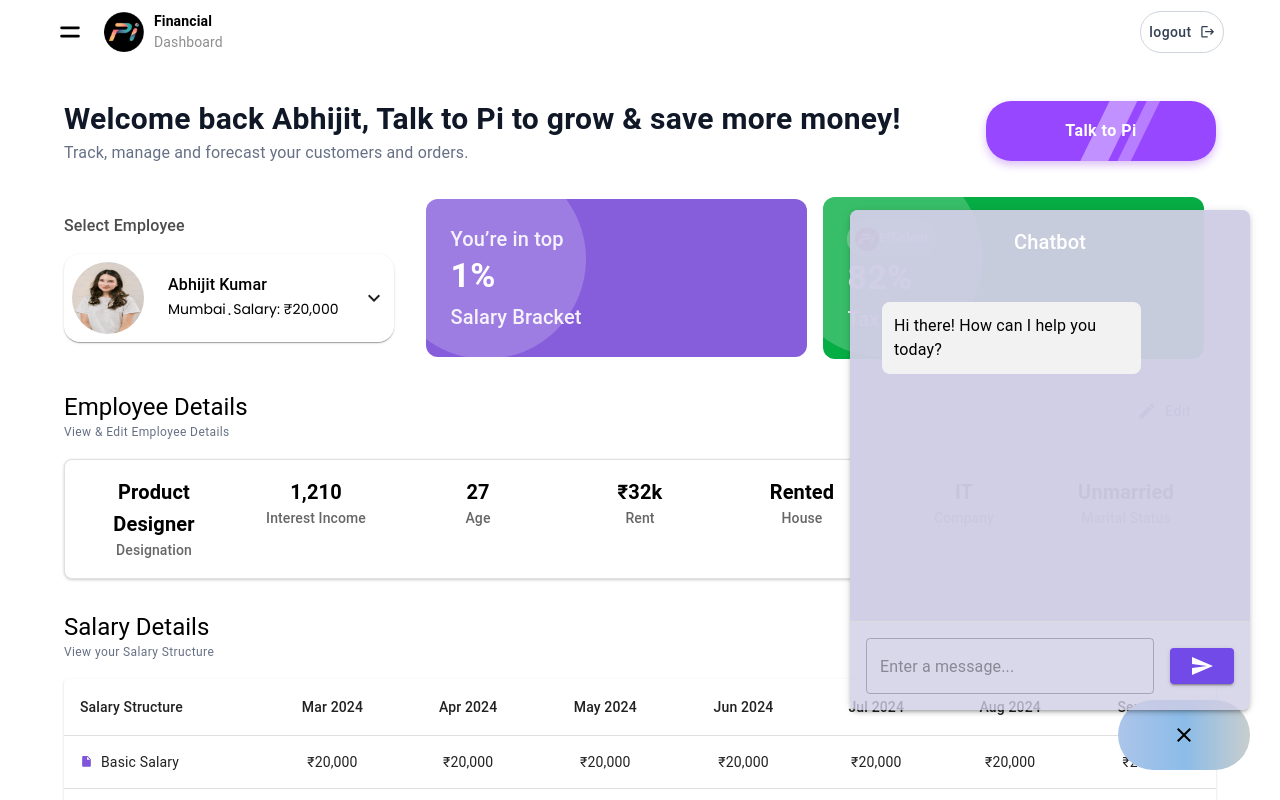
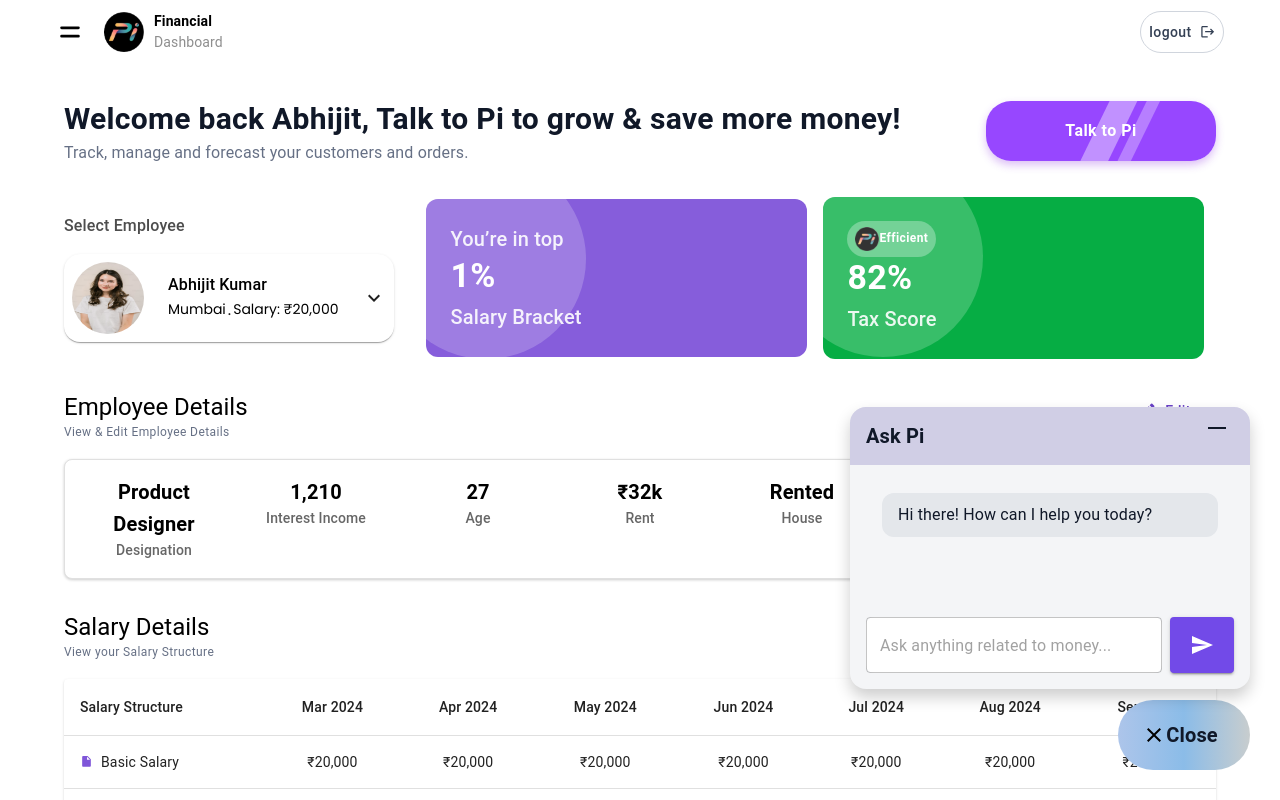
Before and after one commit to npcdazai/Pi-finance, a React (Vite) app: page / in a window 1280 px wide. Both pictures are taken after a click on the element "Ask". Shown: the top 800 px of the page. Built offline with nearby package versions, Linux system fonts and the light colour scheme.

Commit message:
Chages Chat Bot

```diff
--- a/src/components/UI/ChatBot.jsx
+++ b/src/components/UI/ChatBot.jsx
@@ -2,7 +2,6 @@ import React, { useState } from "react";
 import {
     Box,
     IconButton,
-    TextField,
     Typography,
     Button,
     List,
@@ -10,18 +9,21 @@ import {
     ListItemText,
 } from "@mui/material";
 import SendIcon from "@mui/icons-material/Send";
-import ChatIcon from "@mui/icons-material/Chat";
 import CloseIcon from "@mui/icons-material/Close";
+import MaximizeIcon from "@mui/icons-material/Maximize";
+import Avatar from "@mui/material/Avatar";
+import TextField from "@mui/material/TextField";
 import avtar from "../../../public/images/logo/logo.png"
 
 const ChatBot = () => {
     const [showChatbot, setShowChatbot] = useState(false);
+    const [isMaximized, setIsMaximized] = useState(false);
     const [messages, setMessages] = useState([
         { text: "Hi there! How can I help you today?", sender: "bot" },
     ]);
     const [userMessage, setUserMessage] = useState("");
 
-    const handleSendMessage = async () => {
+    const handleSendMessage = () => {
         if (!userMessage.trim()) return;
 
         const newMessages = [
@@ -31,18 +33,54 @@ const ChatBot = () => {
         setMessages(newMessages);
         setUserMessage("");
 
-        // Simulate bot response after a delay
         setTimeout(() => {
-            setMessages([
-                ...newMessages,
-                { text: "I'm still learning to respond!", sender: "bot" },
+            setMessages([...
+                newMessages,
+            { text: "I'm still learning to respond!", sender: "bot" },
             ]);
         }, 1000);
     };
 
     return (
         <Box>
-            {/* Chatbot toggler */}
+            {/* Chatbot Toggle Button */}
+            {/* <Box
+                onClick={() => setShowChatbot(!showChatbot)}
+                sx={{
+                    background: "linear-gradient(90deg, #ADC5EA, #8BBCE8, #C8CDCE)",
+                    position: "fixed",
+                    bottom: 30,
+                    right: 30,
+                    display: "flex",
+                    alignItems: "center",
+                    justifyContent: "center",
+                    padding: "10px 20px",
+                    borderRadius: "24px",
+                    boxShadow: "0px 4px 8px rgba(0, 0, 0, 0.2)",
+                    cursor: "pointer",
+                }}
+            >
+                {showChatbot ? (
+                    <CloseIcon />
+                ) : (
+                    <Box
+                        display="flex"
+                        alignItems="center"
+                        gap={1}
+                    >
+                        <Avatar
+                            sx={{ width: 32, height: 32 }}
+                            src="/path/to/avatar.png"
+                        />
+                        <Typography
+                            variant="subtitle1"
+                            sx={{ fontWeight: 500, color: "#101828" }}
+                        >
+                            Ask
+                        </Typography>
+                    </Box>
+                )}
+            </Box> */}
 
             <Box
                 onClick={() => setShowChatbot(!showChatbot)}
@@ -63,7 +101,19 @@ const ChatBot = () => {
                 }}
             >
 
-                {showChatbot ? <CloseIcon /> :
+                {showChatbot ?
+                    <>
+                        <CloseIcon />
+                        <Typography
+                            variant="h6"
+                            color="#101828"
+                            fontWeight={600}
+                            sx={{ marginRight: '8px' }}
+                        >
+                            Close
+                        </Typography>
+                    </>
+                    :
                     <>
                         <Typography
                             variant="h6"
@@ -88,58 +138,83 @@ const ChatBot = () => {
                 }
 
             </Box>
+
+            {/* Chatbot Panel */}
             {showChatbot && (
                 <Box
                     sx={{
                         position: "fixed",
-                        bottom: 90,
+                        bottom: 111,
                         right: 30,
                         width: 400,
-                        height: 500,
-                        background: "#D0CEE5CC",
-                        borderRadius: 2,
-                        boxShadow: 3,
+                        height: isMaximized ? "80vh" : "282px",
+                        borderRadius: "16px",
+                        overflow: "hidden",
+                        boxShadow: "0px 8px 16px rgba(0, 0, 0, 0.2)",
+                        backgroundColor: "#F4F5F7",
                         display: "flex",
                         flexDirection: "column",
                     }}
                 >
-                    {/* Header */}
+                    {/* Chat Header */}
                     <Box
                         sx={{
-                            p: 2,
-                            bgcolor: "#D0CEE5CC",
-                            color: "white",
-                            textAlign: "center",
-                            borderTopLeftRadius: 8,
-                            borderTopRightRadius: 8,
+                            backgroundColor: "#D0CEE5",
+                            padding: "12px 16px",
+                            display: "flex",
+                            justifyContent: "space-between",
+                            alignItems: "center",
                         }}
                     >
-                        <Typography variant="h6">Chatbot</Typography>
+                        <Typography
+                            variant="h6"
+                            sx={{ color: "#101828", fontWeight: 600 }}
+                        >
+                            Ask Pi
+                        </Typography>
+                        <IconButton
+                            onClick={() => setIsMaximized(!isMaximized)}
+                            size="small"
+                            sx={{ color: "#101828" }}
+                        >
+                            <MaximizeIcon />
+                        </IconButton>
                     </Box>
 
-                    {/* Chat messages */}
+                    {/* Messages */}
                     <List
                         sx={{
                             flex: 1,
+                            padding: "16px",
                             overflowY: "auto",
-                            p: 2,
-                            bgcolor: "#D0CEE5CC",
+                            display: "flex",
+                            flexDirection: "column",
+                            gap: 1,
                         }}
                     >
                         {messages.map((msg, index) => (
                             <ListItem
                                 key={index}
                                 sx={{
-                                    justifyContent: msg.sender === "user" ? "flex-end" : "flex-start",
+                                    display: "flex",
+                                    justifyContent:
+                                        msg.sender === "user"
+                                            ? "flex-end"
+                                            : "flex-start",
                                 }}
                             >
                                 <ListItemText
                                     sx={{
-                                        bgcolor: msg.sender === "user" ? "#724ae8" : "#f2f2f2",
-                                        color: msg.sender === "user" ? "white" : "black",
-                                        p: 1.5,
-                                        borderRadius: 2,
-                                        maxWidth: "70%",
+                                        padding: "10px 16px",
+                                        borderRadius: "12px",
+                                        backgroundColor:
+                                            msg.sender === "user"
+                                                ? "#724AE8"
+                                                : "#E4E7EB",
+                                        color:
+                                            msg.sender === "user"
+                                                ? "white"
+                                                : "#101828",
                                     }}
                                     primary={msg.text}
                                 />
@@ -147,32 +222,38 @@ const ChatBot = () => {
                         ))}
                     </List>
 
-                    {/* Input */}
+                    {/* Input Field */}
                     <Box
                         sx={{
-                            p: 2,
-                            borderTop: "1px solid #ddd",
+                            padding: "16px",
                             display: "flex",
-                            alignItems: "center",
+                            gap: "8px",
                         }}
                     >
                         <TextField
                             fullWidth
                             value={userMessage}
                             onChange={(e) => setUserMessage(e.target.value)}
-                            placeholder="Enter a message..."
+                            placeholder="Ask anything related to money..."
+                            sx={{
+                                backgroundColor: "white",
+                                borderRadius: "8px",
+                            }}
                             onKeyDown={(e) => {
-                                if (e.key === "Enter" && !e.shiftKey) {
-                                    e.preventDefault();
+                                if (e.key === "Enter") {
                                     handleSendMessage();
                                 }
                             }}
-                            sx={{ mr: 2 }}
                         />
                         <Button
                             variant="contained"
                             onClick={handleSendMessage}
-                            sx={{ bgcolor: "#724ae8", "&:hover": { bgcolor: "#5a3abc" } }}
+                            sx={{
+                                backgroundColor: "#724AE8",
+                                "&:hover": {
+                                    backgroundColor: "#5a3abc",
+                                },
+                            }}
                         >
                             <SendIcon />
                         </Button>
```
